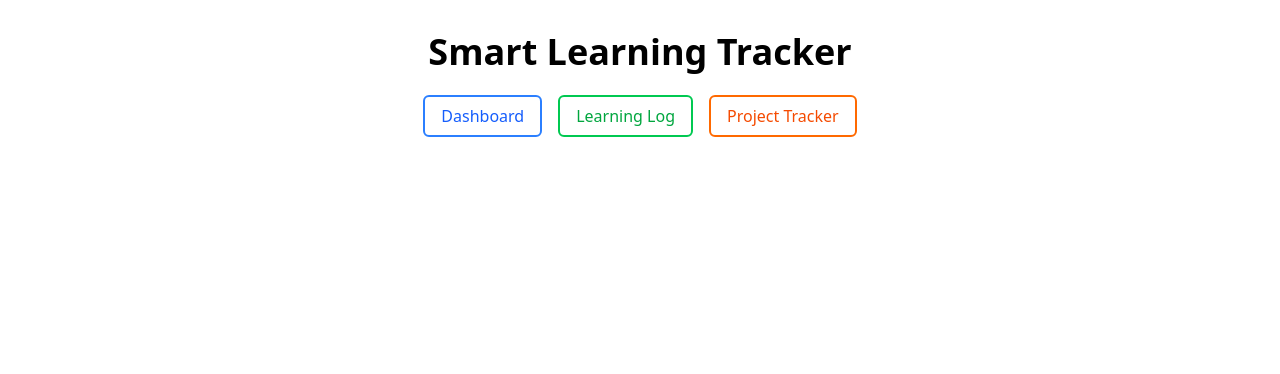
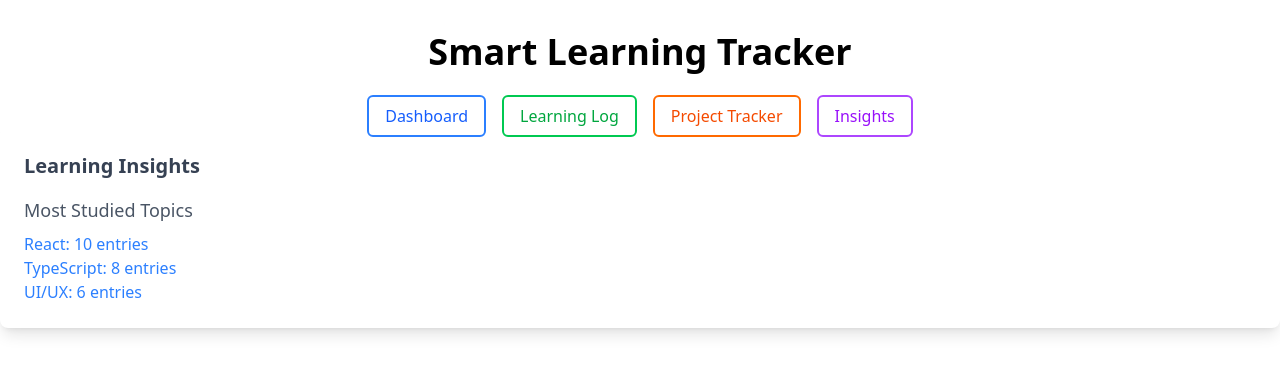
Before and after one commit to henriits/smartLearningTracker, a React (Vite) app: page /insights in a window 1280 px wide. Shown: the top 374 px of the page. Built offline with nearby package versions, Linux system fonts and the light colour scheme.

Commit message:
feat: add Insights component and update routing in App

```diff
--- a/src/App.tsx
+++ b/src/App.tsx
@@ -2,6 +2,7 @@ import { BrowserRouter as Router, Route, Routes, Link } from "react-router-dom";
 import Dashboard from "./components/Dashboard";
 import LearningLog from "./components/LearningLog";
 import ProjectTracker from "./components/ProjectTracker";
+import Insights from "./components/Insights";
 
 function App() {
   return (
@@ -27,6 +28,12 @@ function App() {
           >
             Project Tracker
           </Link>
+          <Link
+            className="px-4 py-2 mx-2 rounded-md border-2 border-purple-500 text-purple-600 hover:bg-purple-500 hover:text-white transition-colors duration-200"
+            to="/insights"
+          >
+            Insights
+          </Link>
         </nav>
       </header>
 
@@ -34,6 +41,7 @@ function App() {
         <Route path="/" element={<Dashboard />} />
         <Route path="/learning-log" element={<LearningLog />} />
         <Route path="/project-tracker" element={<ProjectTracker />} />
+        <Route path="/insights" element={<Insights />} />
       </Routes>
     </Router>
   );
--- /dev/null
+++ b/src/components/Insights.tsx
@@ -0,0 +1,35 @@
+import { useState } from "react";
+
+interface InsightData {
+  tag: string;
+  entries: number;
+}
+
+const Insights = () => {
+  const [insights, setInsights] = useState<InsightData[]>([
+    { tag: "React", entries: 10 },
+    { tag: "TypeScript", entries: 8 },
+    { tag: "UI/UX", entries: 6 },
+  ]);
+
+  return (
+    <div className="container mx-auto p-6 bg-white shadow-lg rounded-lg">
+      <h2 className="text-xl font-semibold text-gray-700">Learning Insights</h2>
+
+      <div className="mt-4">
+        <h3 className="text-lg font-medium text-gray-600">
+          Most Studied Topics
+        </h3>
+        <ul className="mt-2">
+          {insights.map((insight) => (
+            <li key={insight.tag} className="text-blue-500">
+              {insight.tag}: {insight.entries} entries
+            </li>
+          ))}
+        </ul>
+      </div>
+    </div>
+  );
+};
+
+export default Insights;
```
